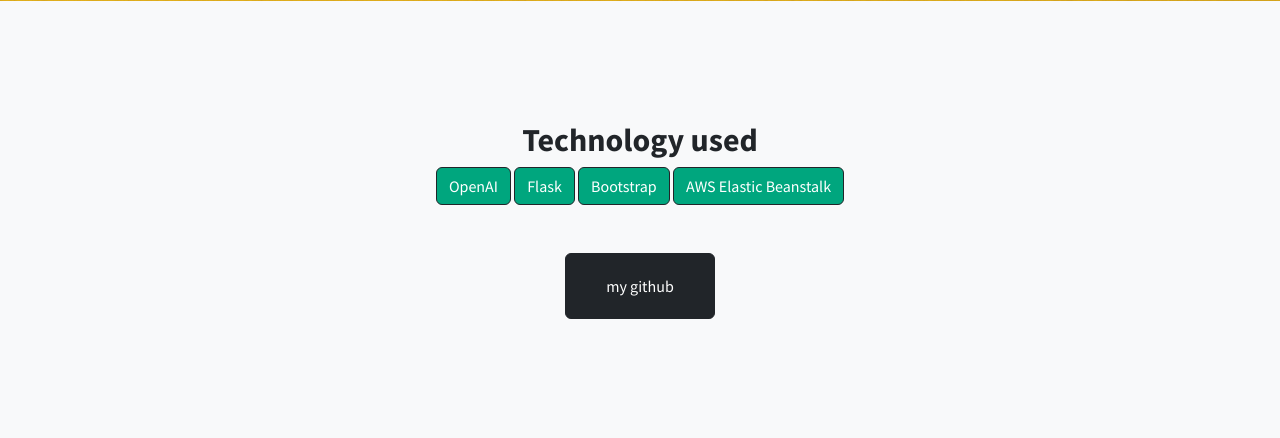
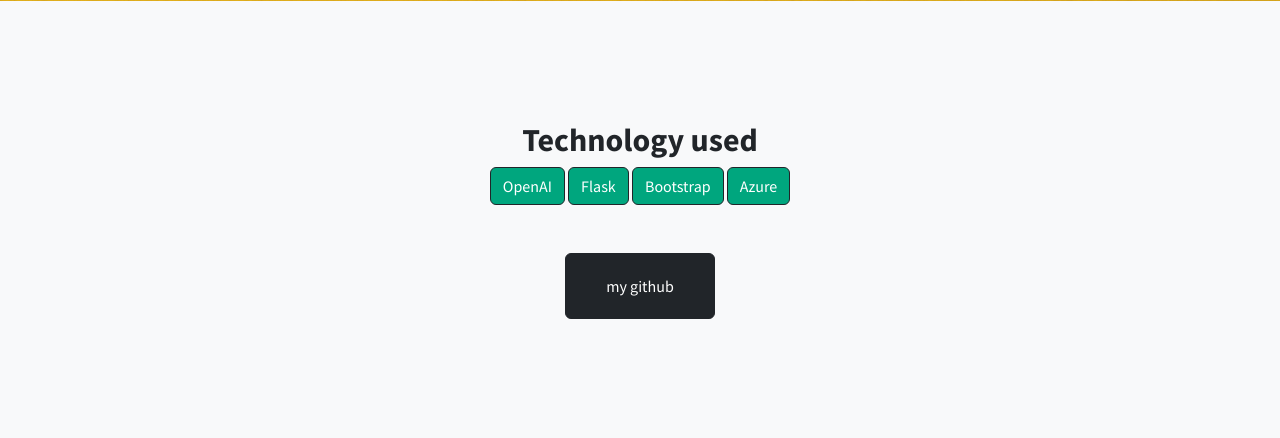
Before and after one commit to kattat13/gpt_clone, a Flask app: page / in a window 1280 px wide. Shown: the part 799-1237 px from the top of the page. Run offline with Flask 3, Linux system fonts and the light colour scheme; some libraries are stand-ins or nearby versions.

Commit message:
corrected technologies list

```diff
--- a/templates/index.html
+++ b/templates/index.html
@@ -70,7 +70,7 @@
                     <button class="btn btn-no-hover">OpenAI</button>
                     <button class="btn btn-no-hover">Flask</button>
                     <button class="btn btn-no-hover">Bootstrap</button>
-                    <button class="btn btn-no-hover">AWS Elastic Beanstalk</button>
+                    <button class="btn btn-no-hover">Azure</button>
 
                 </p>
                 <a class="btn btn-dark btn-xl" href="https://github.com/kattat13">my github</a>
```
